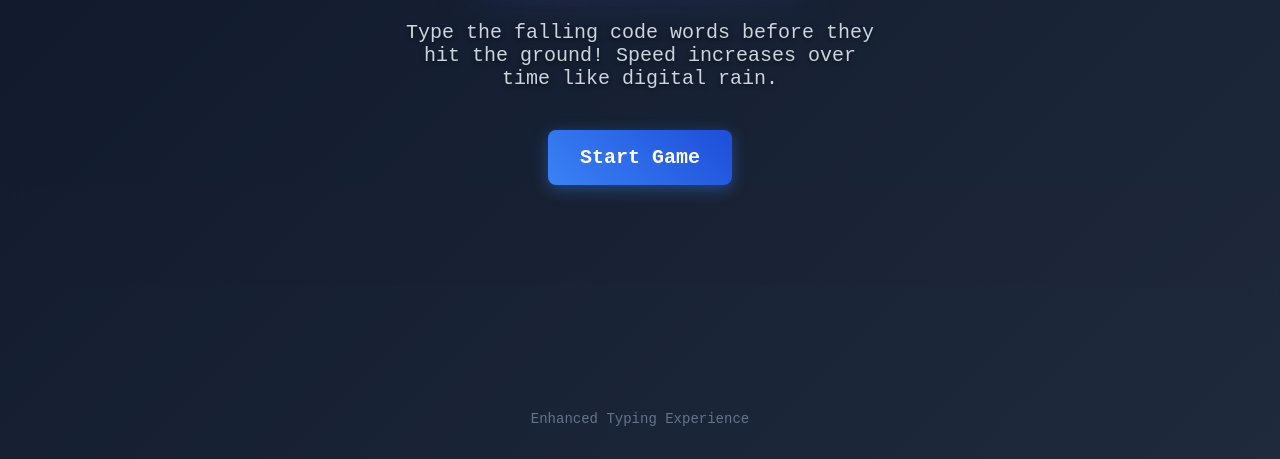
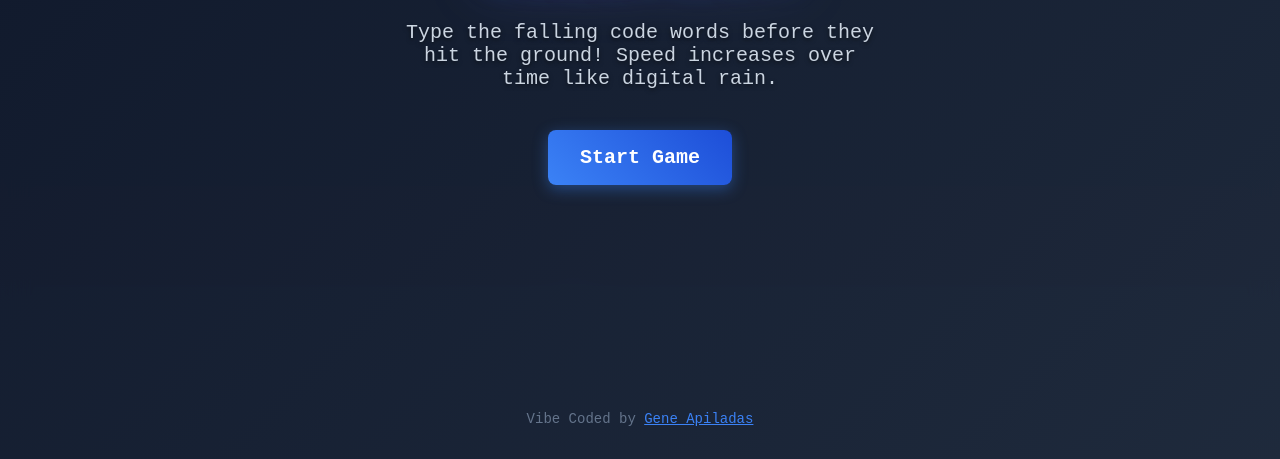
Before and after one commit to gnaplds/codefall, a plain HTML site: page index.html in a window 1280 px wide. Shown: the part 341-800 px from the top of the page. Drawn offline with nearby package versions, Linux system fonts and the light colour scheme.

Commit message:
added my name

```diff
--- a/index.html
+++ b/index.html
@@ -412,7 +412,7 @@
             <p class="subtitle">Type the falling code words before they hit the ground! Speed increases over time like digital rain.</p>
             <button class="btn" onclick="startGame(); playButtonClick();">Start Game</button>
             <div style="position: absolute; bottom: 2rem; font-size: 0.875rem; color: #64748b; font-family: 'Courier New', monospace;">
-                Enhanced Typing Experience
+                Vibe Coded by <a href="https://github.com/gnaplds" target="_blank" style="color: #3b82f6;">Gene Apiladas</a>
             </div>
         </div>
 
```
